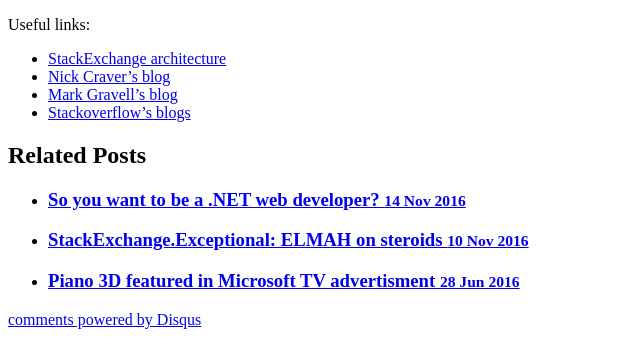
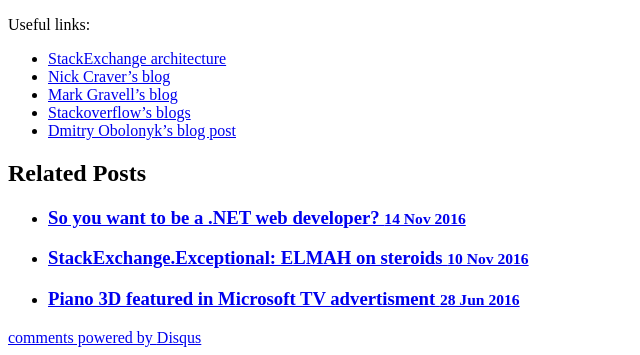
Before and after one commit to AlexSikilinda/alexsikilinda.github.io, a Jekyll site: the page built from _posts/2016-08-10-stackexchange-meetup.md, in a window 1280 px wide and 900 px high, scrolled down 797 px, cut to the strip 545-900 px from the top of the window. Shown: the whole strip, without its empty margins (0-640 px from the left). Built offline with Jekyll 4.4.1, drawn with Linux system fonts in a browser that asks for light colours; comment, search, counter and statistics services are not loaded.

Commit message:
Add a link to meetup blog post

```diff
--- a/_posts/2016-08-10-stackexchange-meetup.md
+++ b/_posts/2016-08-10-stackexchange-meetup.md
@@ -37,3 +37,4 @@
 * [Nick Craver's blog](https://nickcraver.com/)
 * [Mark Gravell's blog](http://blog.marcgravell.com/)
 * [Stackoverflow's blogs](https://stackoverflow.blog/)
+* [Dmitry Obolonyk's blog post](http://backend-devs.com/blog/archive/meetup-stackoverflow-approach/)
```
